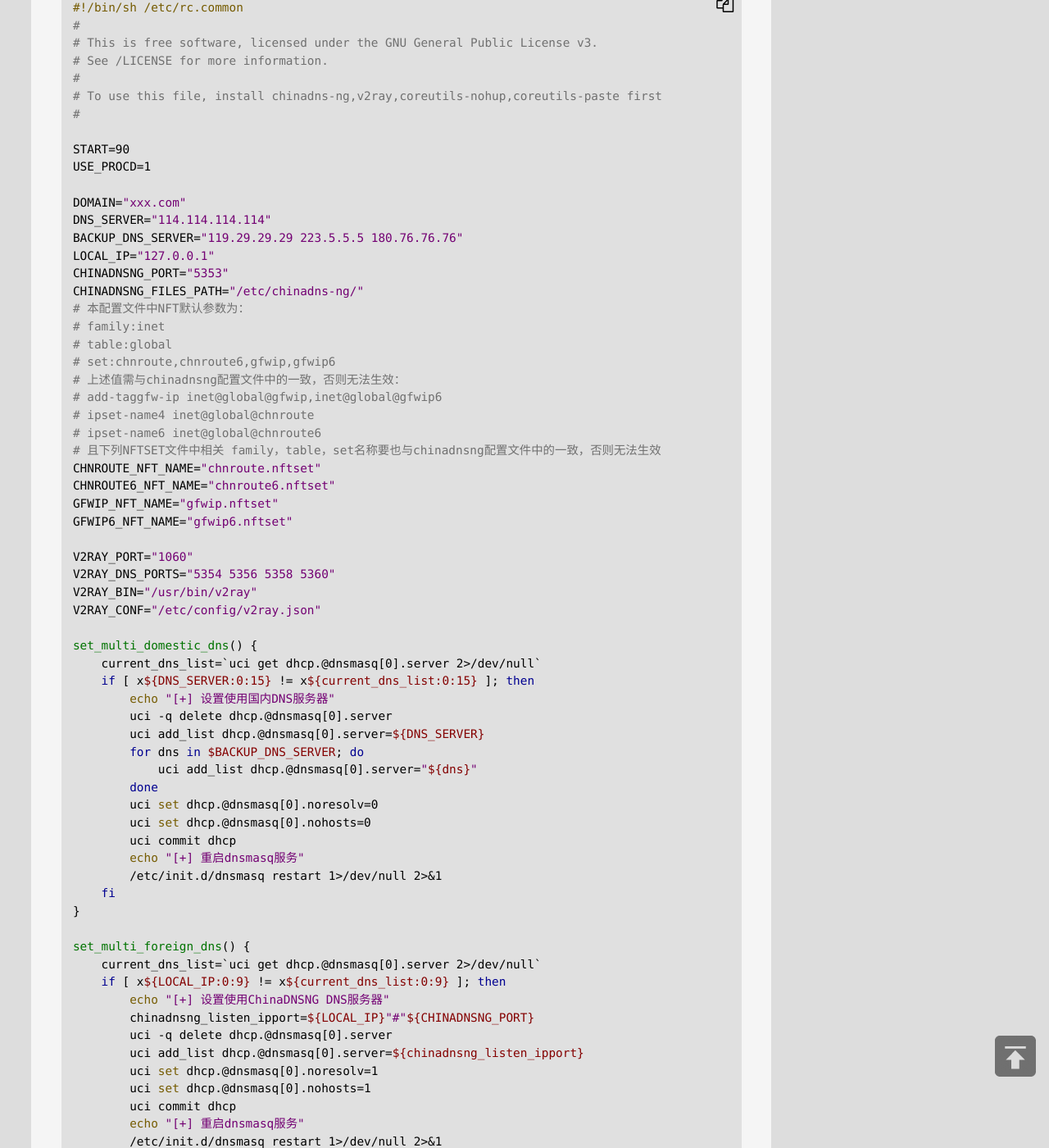
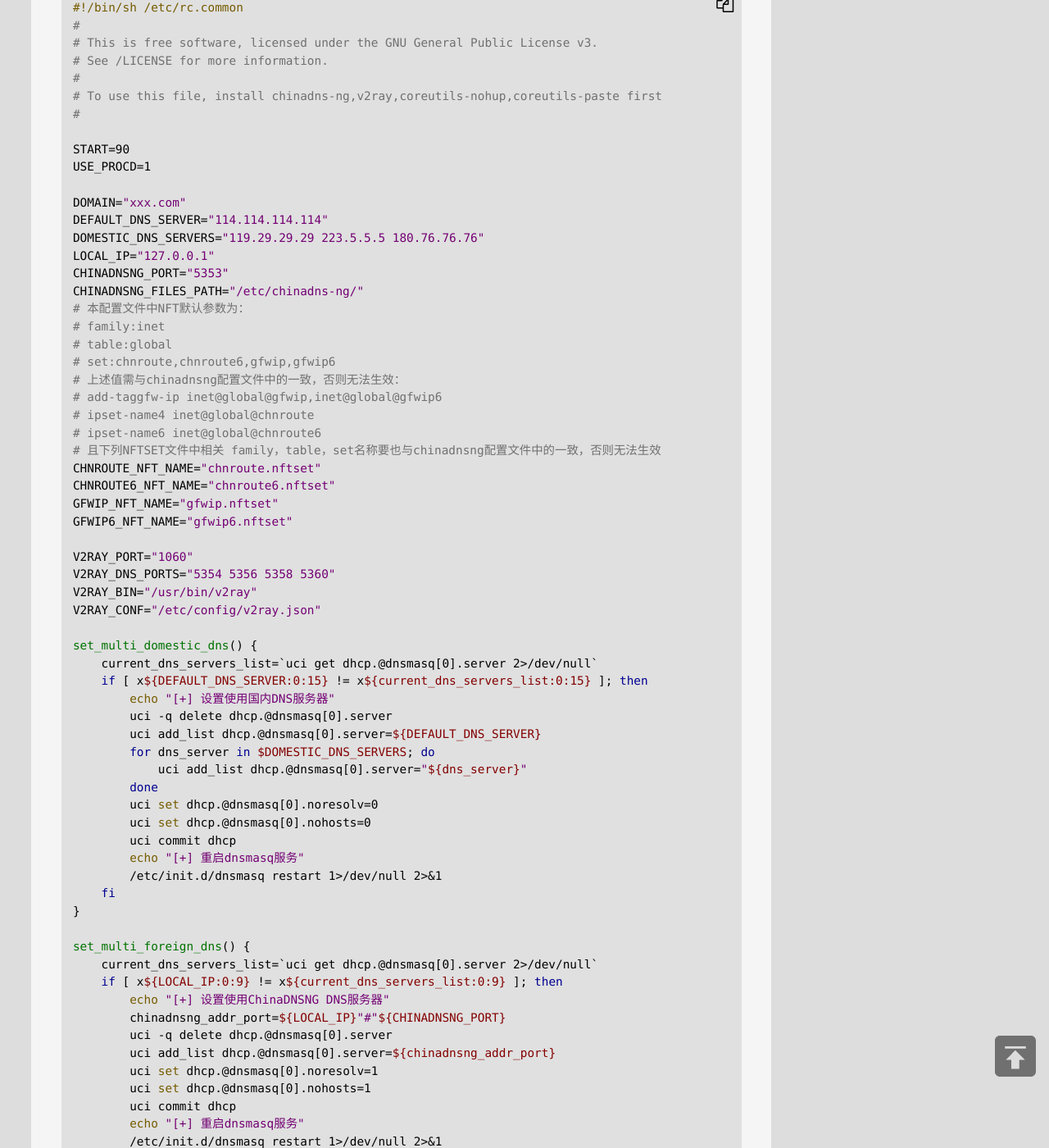
Before and after one commit to jibenfa/jibenfa.github.com, a Jekyll site: the page built from _posts/2025-08-19-E59CA8openwrtE4B88BE4BDBFE794A8chinadns-ngE690ADE9858Dv2rayE5AE9EE78EB0E9808FE6988EE4BBA3E79086.md, in a window 1280 px wide and 1400 px high, scrolled down 6364 px. Shown: the whole window at 82% size. Built offline with Jekyll 4.4.1, drawn with Linux system fonts in a browser that asks for light colours; some of the changed text lies outside the part shown.

Commit message:
Update 2025-08-19-E59CA8openwrtE4B88BE4BDBFE794A8chinadns-ngE690ADE9858Dv2rayE5AE9EE78EB0E9808FE6988EE4BBA3E79086.md

```diff
--- a/_posts/2025-08-19-E59CA8openwrtE4B88BE4BDBFE794A8chinadns-ngE690ADE9858Dv2rayE5AE9EE78EB0E9808FE6988EE4BBA3E79086.md
+++ b/_posts/2025-08-19-E59CA8openwrtE4B88BE4BDBFE794A8chinadns-ngE690ADE9858Dv2rayE5AE9EE78EB0E9808FE6988EE4BBA3E79086.md
@@ -313,8 +313,8 @@ START=90
 USE_PROCD=1
 
 DOMAIN="xxx.com"
-DNS_SERVER="114.114.114.114"
-BACKUP_DNS_SERVER="119.29.29.29 223.5.5.5 180.76.76.76"
+DEFAULT_DNS_SERVER="114.114.114.114"
+DOMESTIC_DNS_SERVERS="119.29.29.29 223.5.5.5 180.76.76.76"
 LOCAL_IP="127.0.0.1"
 CHINADNSNG_PORT="5353"
 CHINADNSNG_FILES_PATH="/etc/chinadns-ng/"
@@ -338,13 +338,13 @@ V2RAY_BIN="/usr/bin/v2ray"
 V2RAY_CONF="/etc/config/v2ray.json"
 
 set_multi_domestic_dns() {
-    current_dns_list=`uci get dhcp.@dnsmasq[0].server 2>/dev/null`
-    if [ x${DNS_SERVER:0:15} != x${current_dns_list:0:15} ]; then
+    current_dns_servers_list=`uci get dhcp.@dnsmasq[0].server 2>/dev/null`
+    if [ x${DEFAULT_DNS_SERVER:0:15} != x${current_dns_servers_list:0:15} ]; then
         echo "[+] 设置使用国内DNS服务器"
         uci -q delete dhcp.@dnsmasq[0].server
-        uci add_list dhcp.@dnsmasq[0].server=${DNS_SERVER}
-        for dns in $BACKUP_DNS_SERVER; do
-            uci add_list dhcp.@dnsmasq[0].server="${dns}"
+        uci add_list dhcp.@dnsmasq[0].server=${DEFAULT_DNS_SERVER}
+        for dns_server in $DOMESTIC_DNS_SERVERS; do
+            uci add_list dhcp.@dnsmasq[0].server="${dns_server}"
         done
         uci set dhcp.@dnsmasq[0].noresolv=0
         uci set dhcp.@dnsmasq[0].nohosts=0
@@ -355,12 +355,12 @@ set_multi_domestic_dns() {
 }
 
 set_multi_foreign_dns() {
-    current_dns_list=`uci get dhcp.@dnsmasq[0].server 2>/dev/null`
-    if [ x${LOCAL_IP:0:9} != x${current_dns_list:0:9} ]; then
+    current_dns_servers_list=`uci get dhcp.@dnsmasq[0].server 2>/dev/null`
+    if [ x${LOCAL_IP:0:9} != x${current_dns_servers_list:0:9} ]; then
         echo "[+] 设置使用ChinaDNSNG DNS服务器"
-        chinadnsng_listen_ipport=${LOCAL_IP}"#"${CHINADNSNG_PORT}
+        chinadnsng_addr_port=${LOCAL_IP}"#"${CHINADNSNG_PORT}
         uci -q delete dhcp.@dnsmasq[0].server
-        uci add_list dhcp.@dnsmasq[0].server=${chinadnsng_listen_ipport}
+        uci add_list dhcp.@dnsmasq[0].server=${chinadnsng_addr_port}
         uci set dhcp.@dnsmasq[0].noresolv=1
         uci set dhcp.@dnsmasq[0].nohosts=1
         uci commit dhcp
@@ -391,7 +391,7 @@ append_chnroute_list() {
 
     # 加载 VPS 域名解析结果
     echo "[+] 解析 $DOMAIN 并加入 chnroute"
-    for ip in $(dig +short "$DOMAIN" @"$DNS_SERVER" | grep -Eo '([0-9]{1,3}\.){3}[0-9]{1,3}'); do
+    for ip in $(dig +short "$DOMAIN" @"$DEFAULT_DNS_SERVER" | grep -Eo '([0-9]{1,3}\.){3}[0-9]{1,3}'); do
         nft add element inet global chnroute { $ip }
         echo "    加入 $ip"
     done
```
